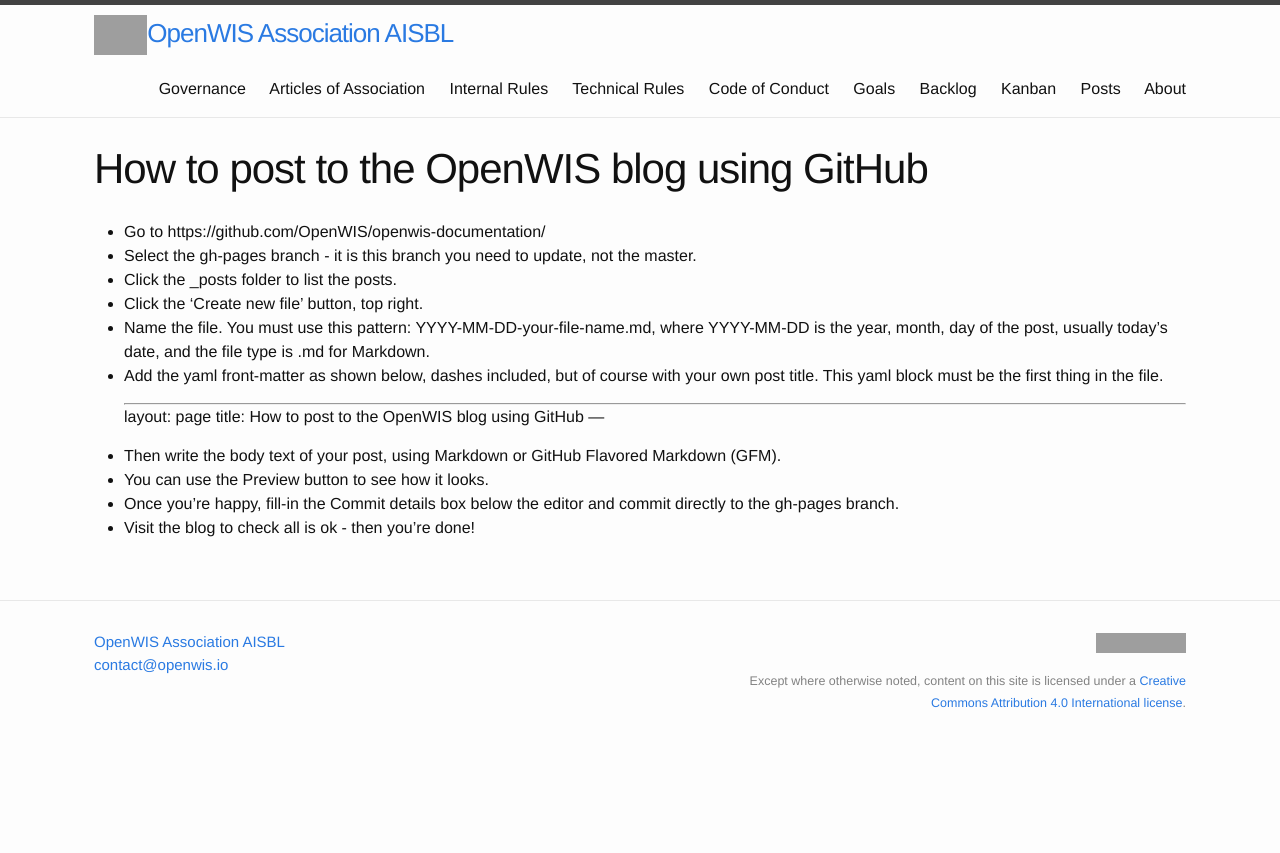
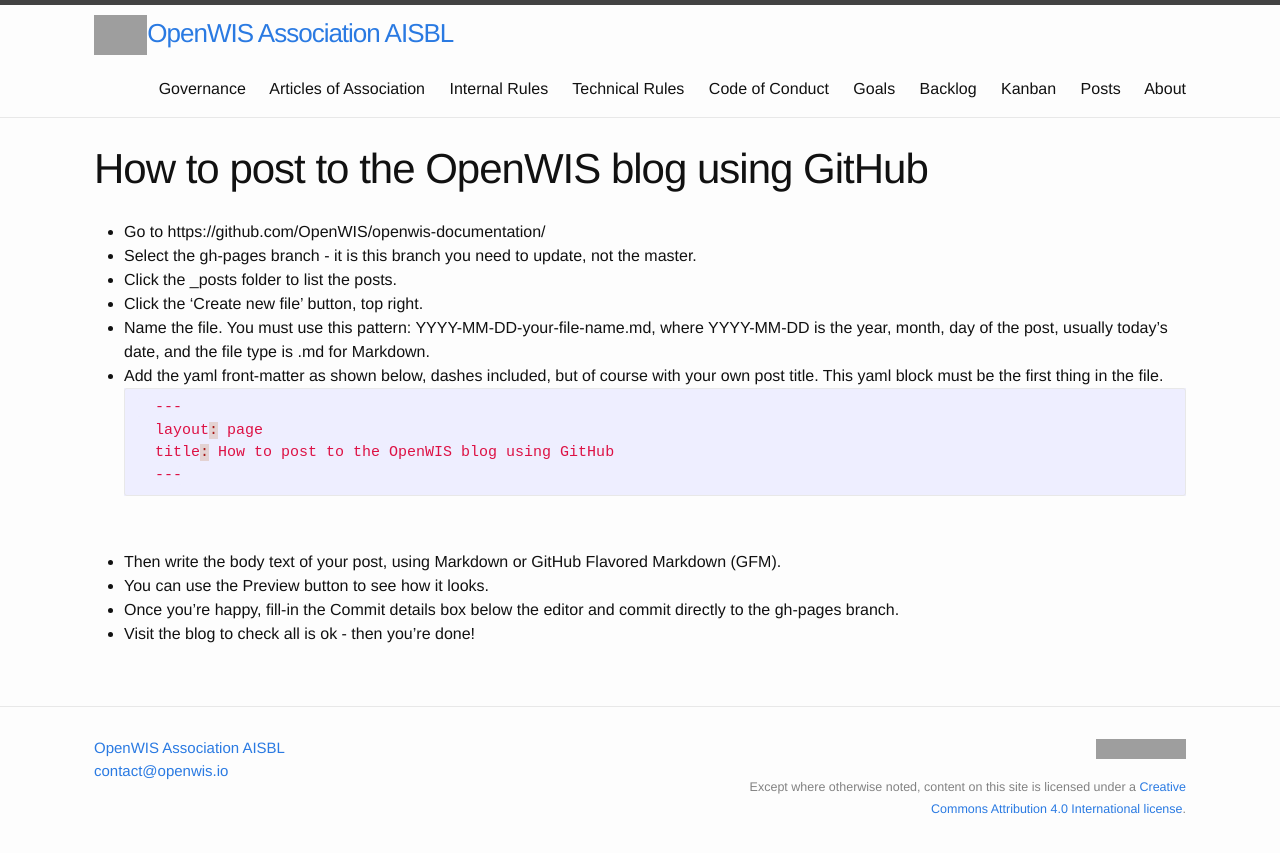
Before and after one commit to OpenWIS/openwis-documentation, a Jekyll site: the page built from _posts/2016-09-09-How-to-post-to-the-OpenWIS-blog-using-GitHub.md, in a window 1280 px wide. Shown: the top 853 px of the page. Built offline with Jekyll 4.4.1, drawn with Linux system fonts in a browser that asks for light colours; grey boxes are pictures that could not be loaded.

Commit message:
Update 2016-09-09-How-to-post-to-the-OpenWIS-blog-using-GitHub.md

````diff
--- a/_posts/2016-09-09-How-to-post-to-the-OpenWIS-blog-using-GitHub.md
+++ b/_posts/2016-09-09-How-to-post-to-the-OpenWIS-blog-using-GitHub.md
@@ -9,12 +9,14 @@
 - Click the 'Create new file' button, top right.
 - Name the file. You must use this pattern: YYYY-MM-DD-your-file-name.md, where YYYY-MM-DD is the year, month, day of the post, usually today's date, and the file type is .md for Markdown.
 - Add the yaml front-matter as shown below, dashes included, but of course with your own post title. This yaml block must be the first thing in the file.
-
+<br />
+```yaml
     ---
     layout: page
     title: How to post to the OpenWIS blog using GitHub
     ---
-
+```
+<br />
 - Then write the body text of your post, using Markdown or GitHub Flavored Markdown (GFM).
 - You can use the Preview button to see how it looks.
 - Once you're happy, fill-in the Commit details box below the editor and commit directly to the gh-pages branch.
````
